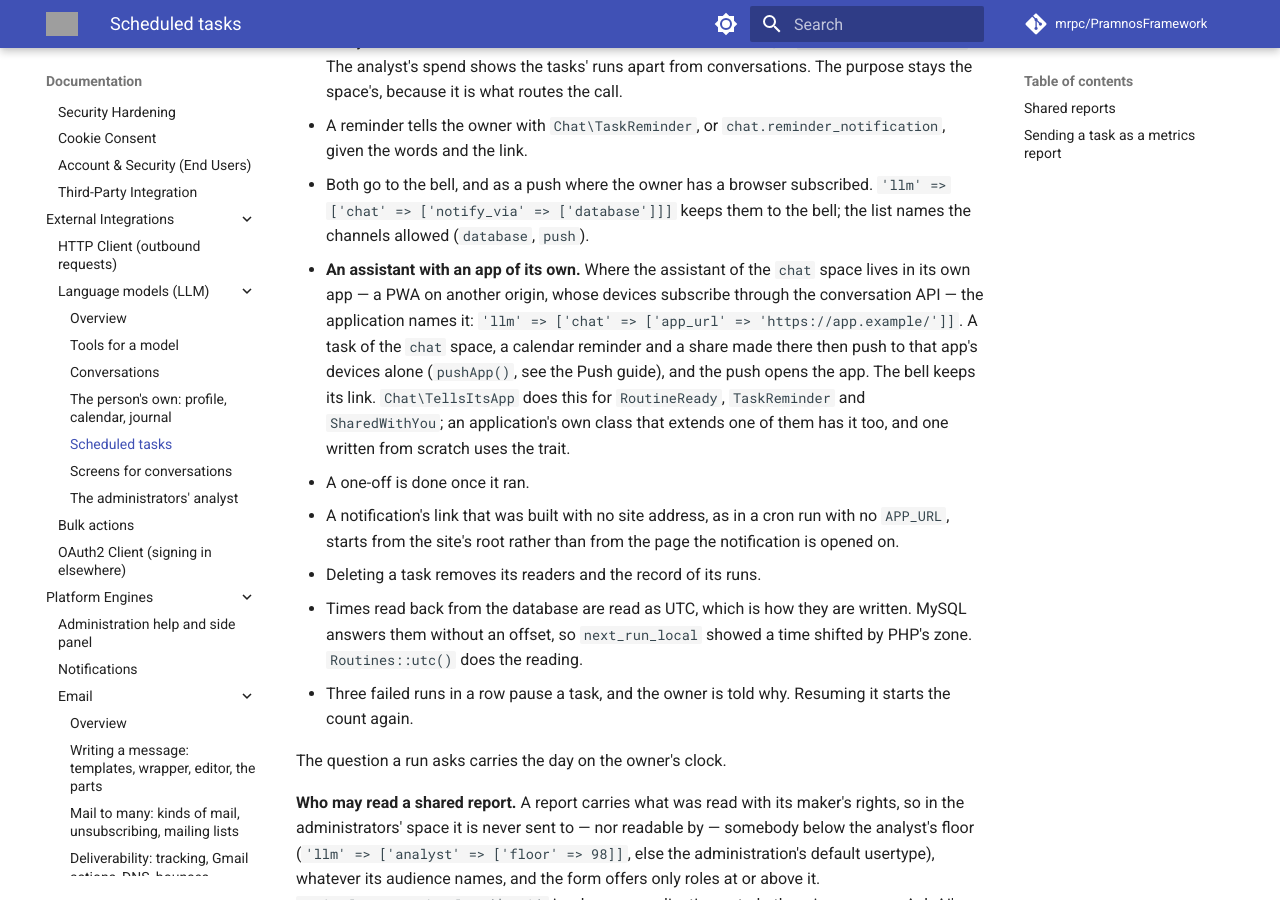
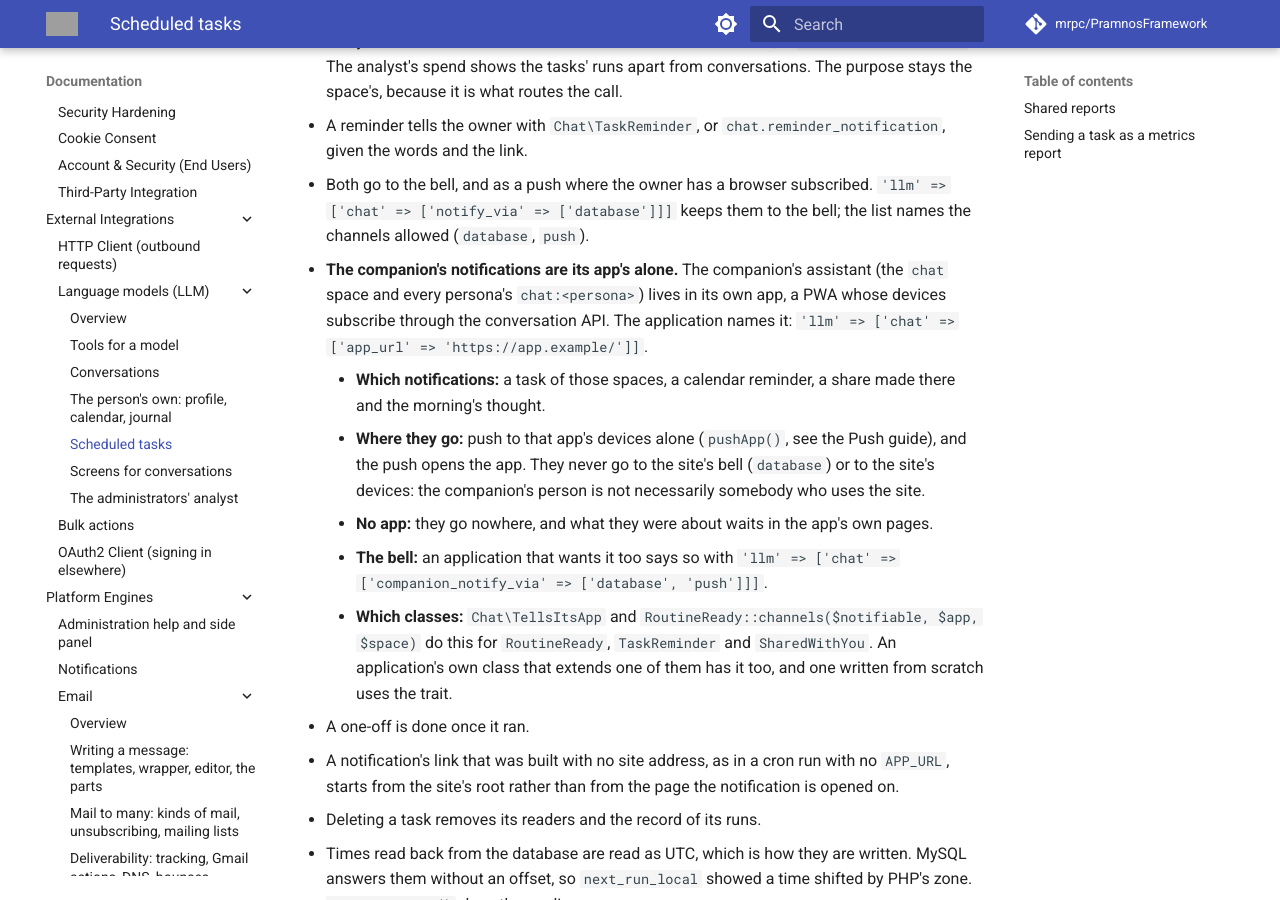
Before and after one commit to mrpc/PramnosFramework, an MkDocs documentation site: the page built from docs/Pramnos_LLM_Scheduled_Tasks_Guide.md, in a window 1280 px wide and 900 px high, scrolled down 3047 px. Built offline with MkDocs 1.6.1 and Material for MkDocs 9.7.7, drawn with Linux system fonts in a browser that asks for light colours; comment, search, counter and statistics services are not loaded; grey boxes are pictures that could not be loaded.

Commit message:
fix(llm)!: the companion's notifications go to its app alone, never the site's bell or devices, every persona's too (FW-465)

```diff
--- a/docs/Pramnos_LLM_Scheduled_Tasks_Guide.md
+++ b/docs/Pramnos_LLM_Scheduled_Tasks_Guide.md
@@ -117,14 +117,21 @@ After each run:
 - Both go to the bell, and as a push where the owner has a browser subscribed. `'llm' => ['chat'
   => ['notify_via' => ['database']]]` keeps them to the bell; the list names the channels allowed
   (`database`, `push`).
-- **An assistant with an app of its own.** Where the assistant of the `chat` space lives in its
-  own app — a PWA on another origin, whose devices subscribe through the conversation API — the
-  application names it: `'llm' => ['chat' => ['app_url' => 'https://app.example/']]`. A task of
-  the `chat` space, a calendar reminder and a share made there then push to that app's devices
-  alone (`pushApp()`, see the Push guide), and the push opens the app. The bell keeps its link.
-  `Chat\TellsItsApp` does this for `RoutineReady`, `TaskReminder` and `SharedWithYou`; an
-  application's own class that extends one of them has it too, and one written from scratch
-  uses the trait.
+- **The companion's notifications are its app's alone.** The companion's assistant (the `chat`
+  space and every persona's `chat:<persona>`) lives in its own app, a PWA whose devices subscribe
+  through the conversation API. The application names it:
+  `'llm' => ['chat' => ['app_url' => 'https://app.example/']]`.
+    - **Which notifications:** a task of those spaces, a calendar reminder, a share made there and
+      the morning's thought.
+    - **Where they go:** push to that app's devices alone (`pushApp()`, see the Push guide), and
+      the push opens the app. They never go to the site's bell (`database`) or to the site's
+      devices: the companion's person is not necessarily somebody who uses the site.
+    - **No app:** they go nowhere, and what they were about waits in the app's own pages.
+    - **The bell:** an application that wants it too says so with
+      `'llm' => ['chat' => ['companion_notify_via' => ['database', 'push']]]`.
+    - **Which classes:** `Chat\TellsItsApp` and `RoutineReady::channels($notifiable, $app, $space)` do
+      this for `RoutineReady`, `TaskReminder` and `SharedWithYou`. An application's own class that
+      extends one of them has it too, and one written from scratch uses the trait.
 - A one-off is done once it ran.
 - A notification's link that was built with no site address, as in a cron run with no `APP_URL`,
   starts from the site's root rather than from the page the notification is opened on.
```
Also changed, not shown: docs/Pramnos_Upgrade_Guide.md (+1 -0 lines), docs/version-history/posts/2026-11-11.md (+19 -1 lines), 5 other files.
